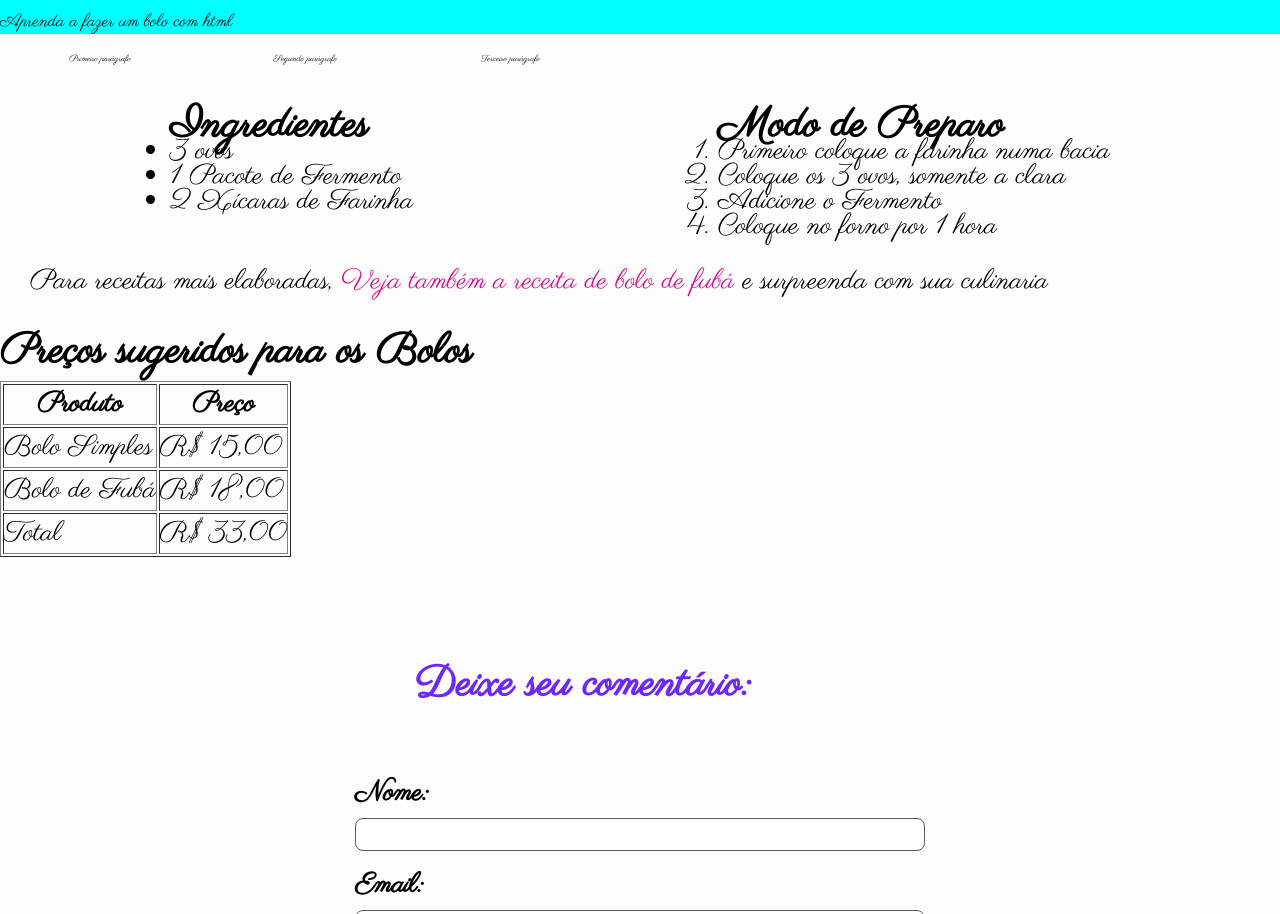
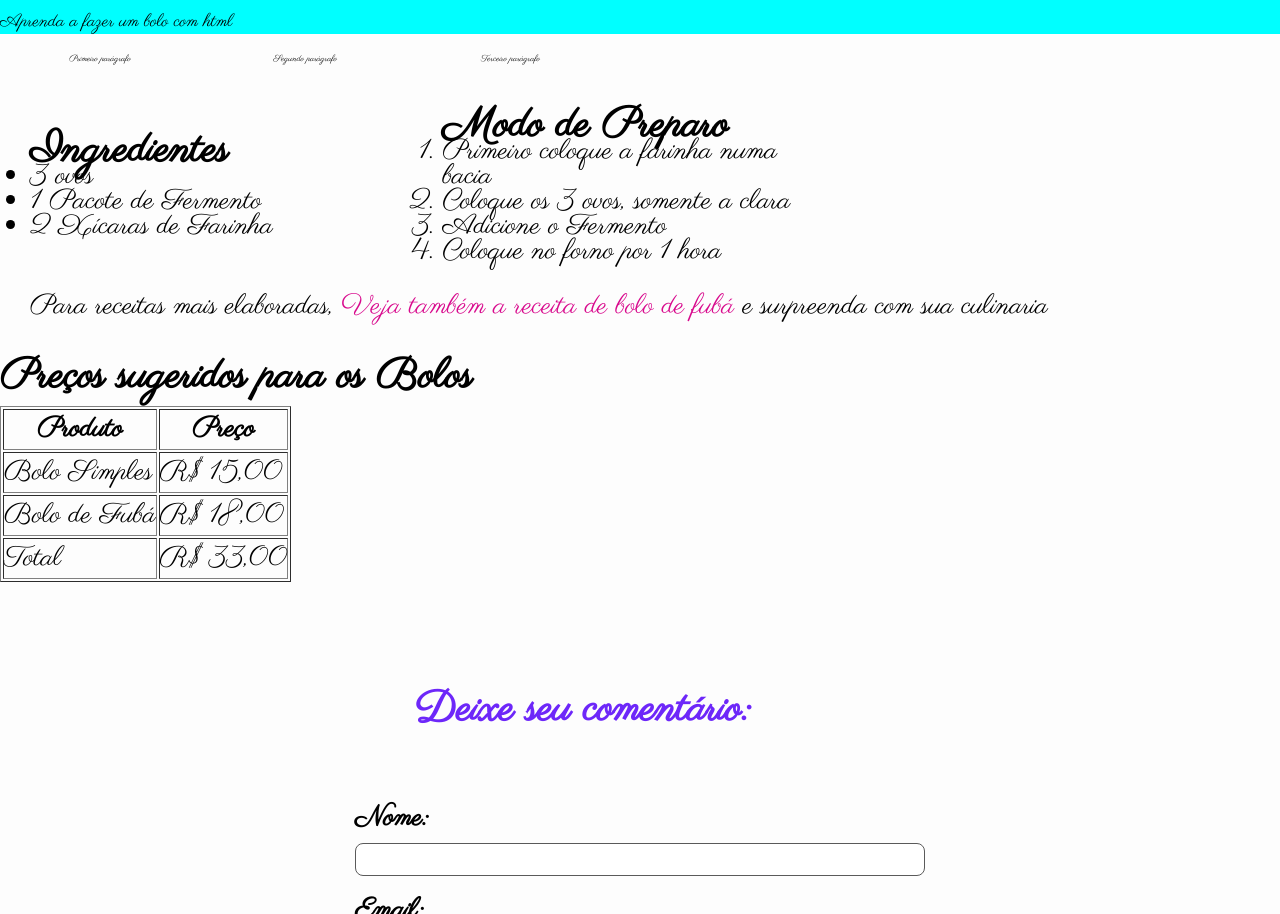
Before and after one commit to adrianoabreu/javanauta-fundamentos-css, a plain HTML site: page meu-primeiro-projeto-css/index.html in a window 1280 px wide. Shown: the part 3510-4424 px from the top of the page. Drawn offline with Linux system fonts and the light colour scheme.

Commit message:
Display Grid

```diff
--- a/meu-primeiro-projeto-css/styles.css
+++ b/meu-primeiro-projeto-css/styles.css
@@ -151,15 +151,21 @@ header{
 }
 
 .container-conteudo-receita {
-    display: flex;
-    justify-content: space-around;
+   /* display: flex;
+    justify-content: space-around;*/
+    display: grid;
+    grid-template-columns: 1fr 1fr;
     margin: 30px;
     gap: 25px;
+    justify-content: center;
+    align-items: center;
+    max-width: 800px;
 }
 
 @media (max-width: 426px) {
     .container-conteudo-receita {
-        flex-direction: column;
+        /*flex-direction: column;*/
+        grid-template-columns: 1fr;
     }
 }
 
```
